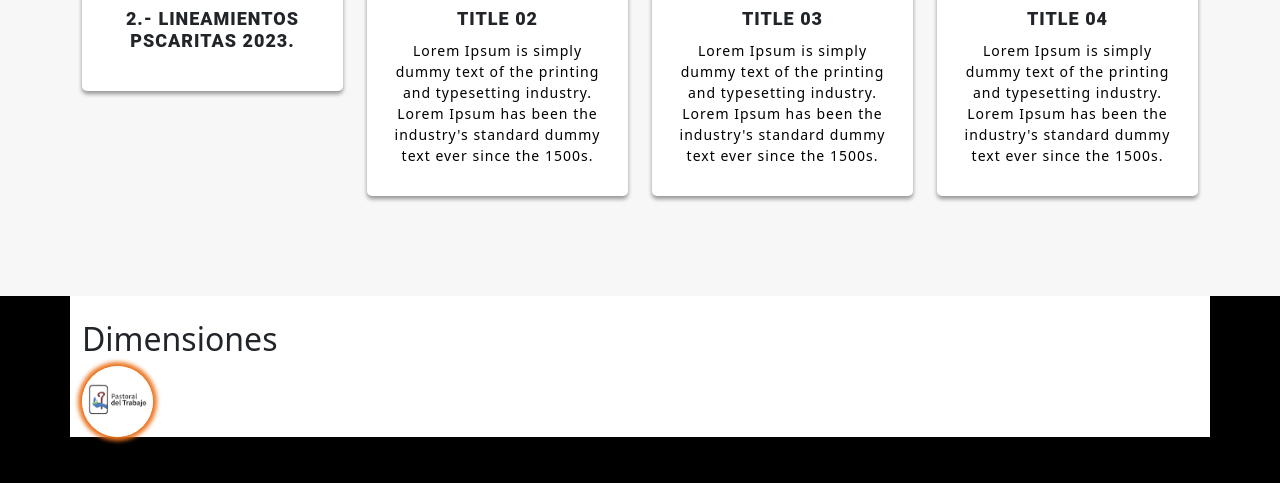
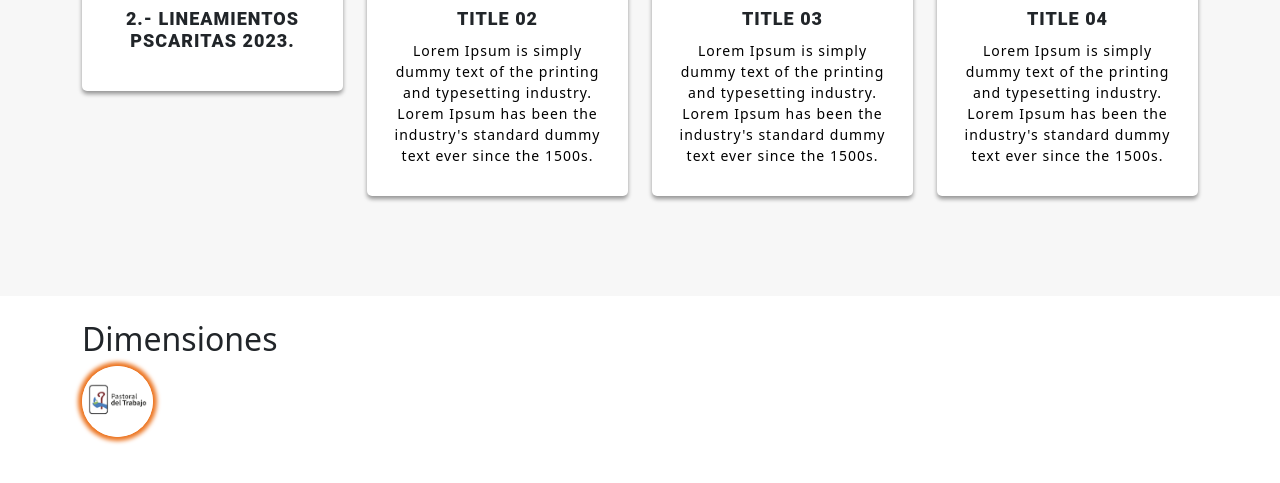
Before and after one commit to cdcetexcoco/cdcetexcoco.github.io, a plain HTML site: page index.html in a window 1280 px wide. Shown: the part 1009-1492 px from the top of the page. Drawn offline with nearby package versions, Linux system fonts and the light colour scheme.

Commit message:
dddddddd

```diff
--- a/index.html
+++ b/index.html
@@ -314,7 +314,7 @@ CDPS-Cáritas 2023
         </div>
     </div>
 
-<section>
+<section style="background-color:#FFFFFF;">
 
  <div class="container"  style="background-color:#FFFFFF;">
 		  </br>
@@ -329,8 +329,9 @@ CDPS-Cáritas 2023
                     </a>
         </div>
             </div>
+	</br>
         </div>
-		</br></br>
+		</br>
 	</section>
 
 <script>
```
